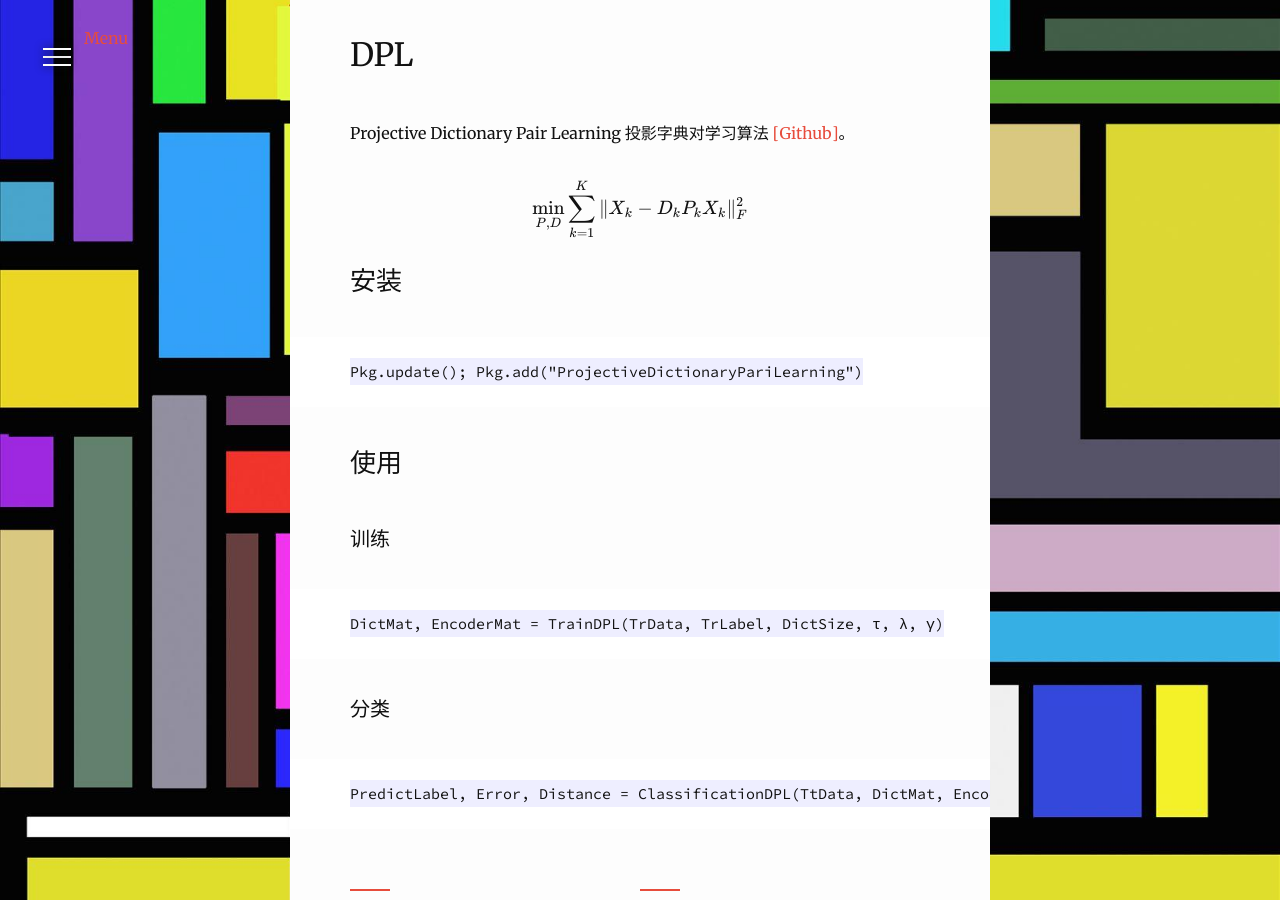
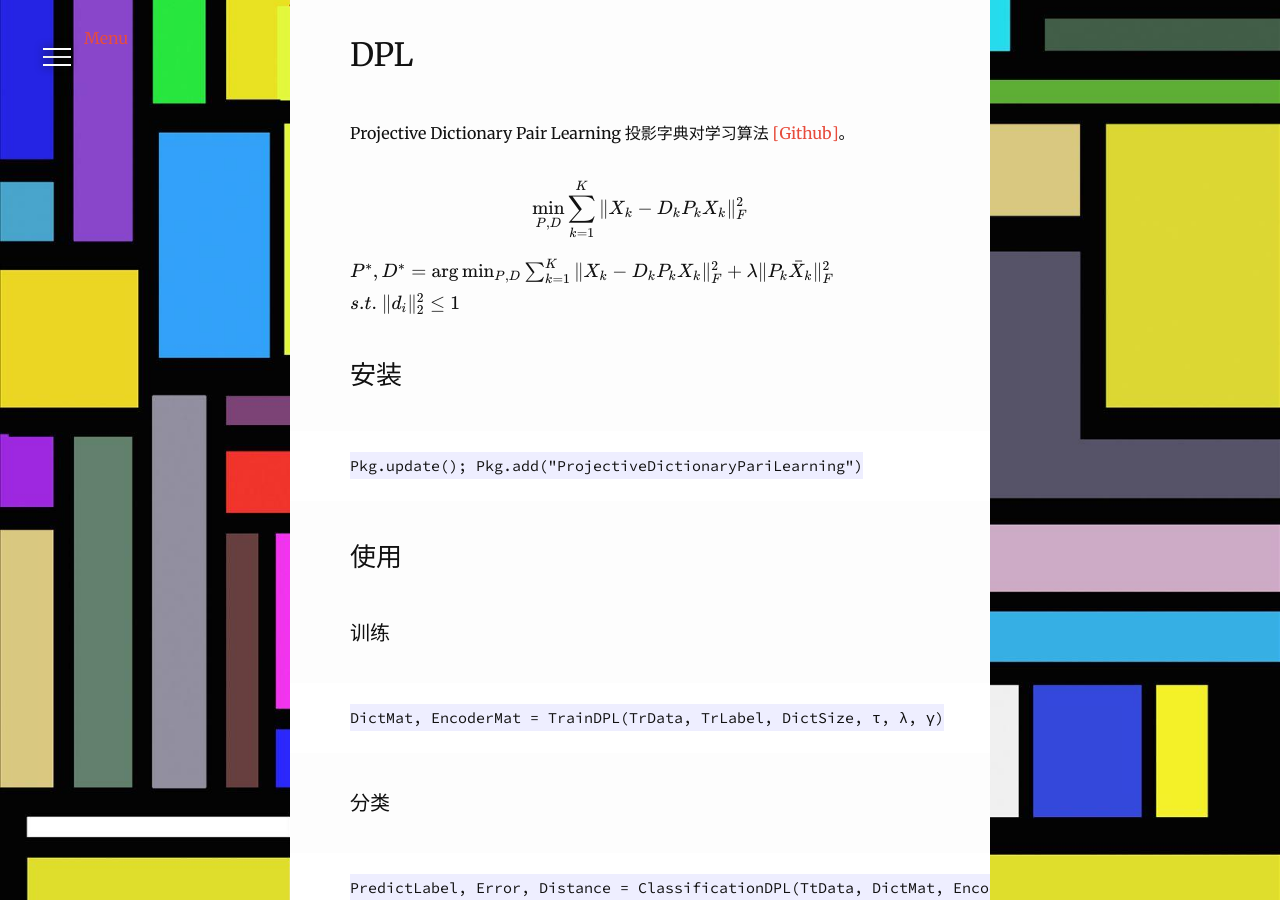
Before and after one commit to quxiaofeng/MachineLearningWithJulia.jl, a Jekyll site: the page built from _posts/2015-01-10-classification.md, in a window 1280 px wide and 900 px high, scrolled down 1256 px. Built offline with Jekyll 4.4.1, drawn with Linux system fonts in a browser that asks for light colours; nearby versions of some CDN libraries; comment, search, counter and statistics services are not loaded.

Commit message:
Update a post
Signed-off-by: Xiaofeng QU <xiaofeng.qu.hk@ieee.org>

````diff
--- a/_posts/2015-01-10-classification.md
+++ b/_posts/2015-01-10-classification.md
@@ -36,6 +36,9 @@
 
 $$\min_{P,D}{\sum_{k=1}^K\|X_k-D_kP_kX_k\|_F^2}$$
 
+$${P^*,D^*} = \arg\min_{P,D}{\sum_{k=1}^K\|X_k-D_kP_kX_k\|_F^2 +\lambda\|P_k\bar{X}_k\|_F^2}$$
+$$s.t.\ \|d_i\|_2^2\leq 1$$
+
 ### 安装
 
 ```
````
